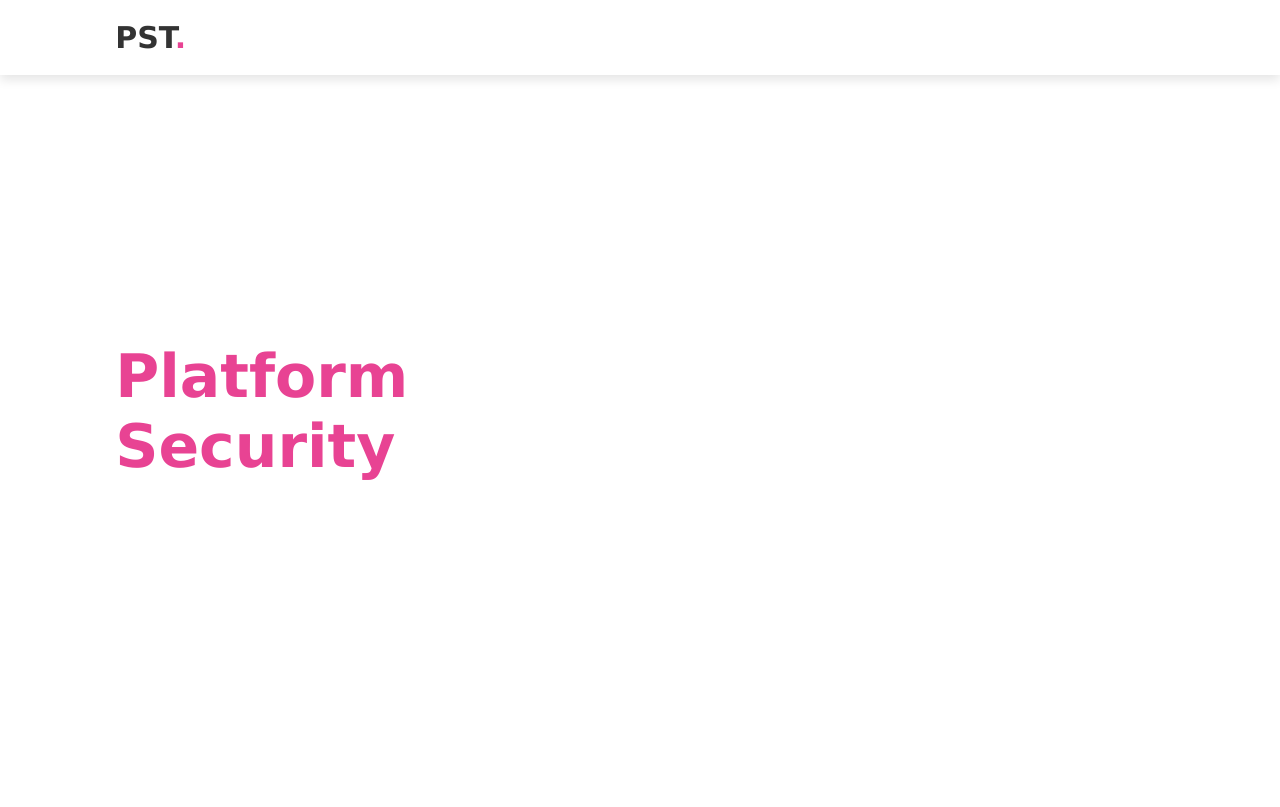
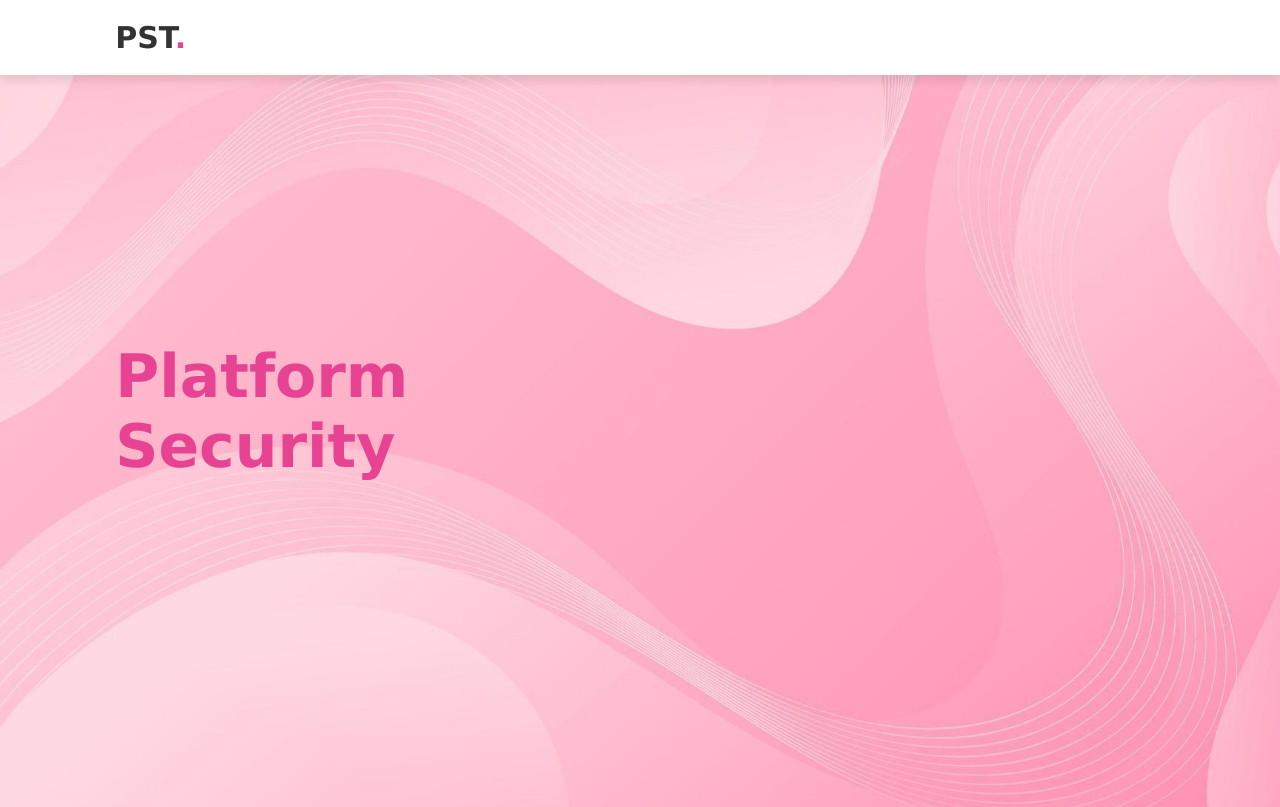
Before and after one commit to cibarreta/Platform-Security, a plain HTML site: page index.html in a window 1280 px wide. Shown: the top 807 px of the page. Drawn offline with Linux system fonts and the light colour scheme.

Commit message:
Update style.css

```diff
--- a/style.css
+++ b/style.css
@@ -109,7 +109,7 @@ header .fa-bars {
     display: flex;
     align-items: center;
     min-height: 100vh;
-    background: url(pics/c.png) no-repeat;
+    background: url(https://cibarreta.github.io/Platform-Security/c.png) no-repeat;
     background-size: cover;
     background-position: center;
 }
```
